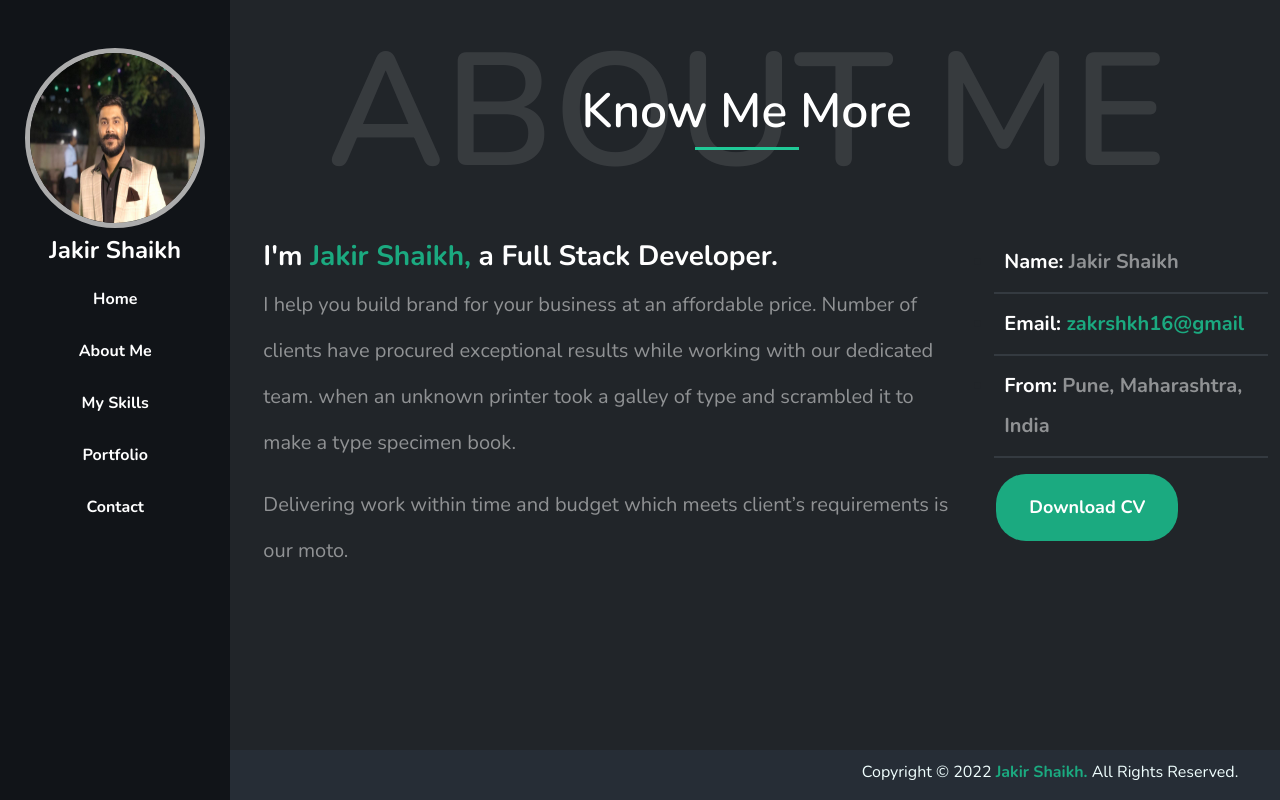
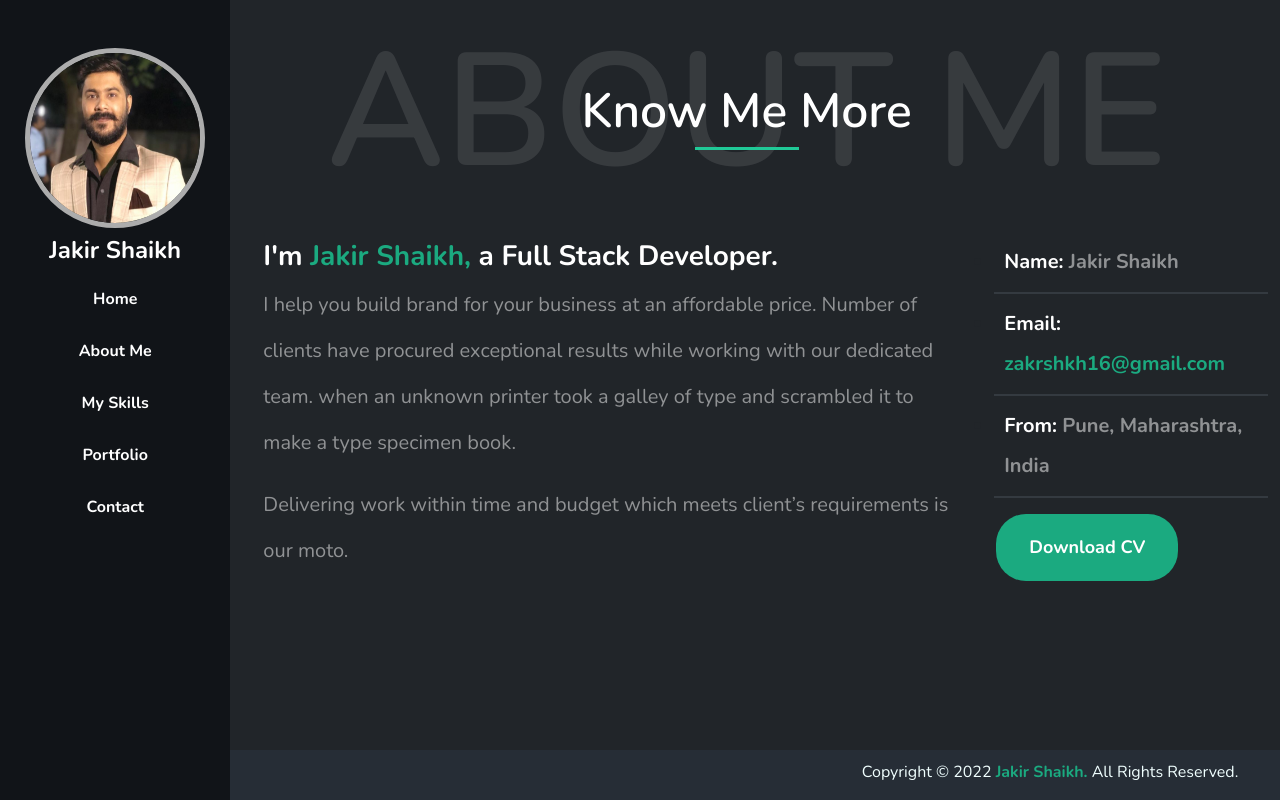
Before and after one commit to zack1431/my-portfolio, a React (Create React App) app: page /about in a window 1280 px wide. Built offline with nearby package versions, Linux system fonts and the light colour scheme.

Commit message:
home heading made responsive and profile pic updated

```diff
--- a/src/App.css
+++ b/src/App.css
@@ -269,9 +269,11 @@ body{
 .home-content{
   z-index: 9999;
   top: 20%;
-  left: 15%;
+  text-align: center;
+  justify-content: center;
+  align-items: center;
   margin: 0 auto;
-  text-align: center;
+  position: relative!important;
 }
 .home-content .h1{
   font-size: 6rem!important;
--- a/src/App.js
+++ b/src/App.js
@@ -11,6 +11,8 @@ import Contact from './components/contact';
 import Portfolio from './components/portfolio';
 
 function App() {
+  let reSize = window.innerWidth;
+  console.log(reSize);
   return (
     <>
 
--- a/src/components/about.js
+++ b/src/components/about.js
@@ -23,7 +23,7 @@ function About(){
                                 <span className="clr-2 fw-b">Name: </span><span className="clr-3">Jakir Shaikh</span>
                             </li>
                             <li className="text-left brdr-bm">
-                                <span className="clr-2 fw-b">Email: </span><span className="clr-1">zakrshkh16@gmail</span>
+                                <span className="clr-2 fw-b">Email: </span><span className="clr-1">zakrshkh16@gmail.com</span>
                             </li>
                             <li className="text-left brdr-bm">
                                 <span className="clr-2 fw-b">From: </span><span className="clr-3">Pune, Maharashtra, India</span>
--- a/src/components/sidebar.js
+++ b/src/components/sidebar.js
@@ -1,6 +1,6 @@
 import {Link} from "react-router-dom";
 import './sidebar.css'
-import logo from '../profile.jpg';
+import logo from '../profile2.jpg';
 
 function Sidebar(){
     return (
```
Also changed, not shown: src/profile2.jpg (added).
